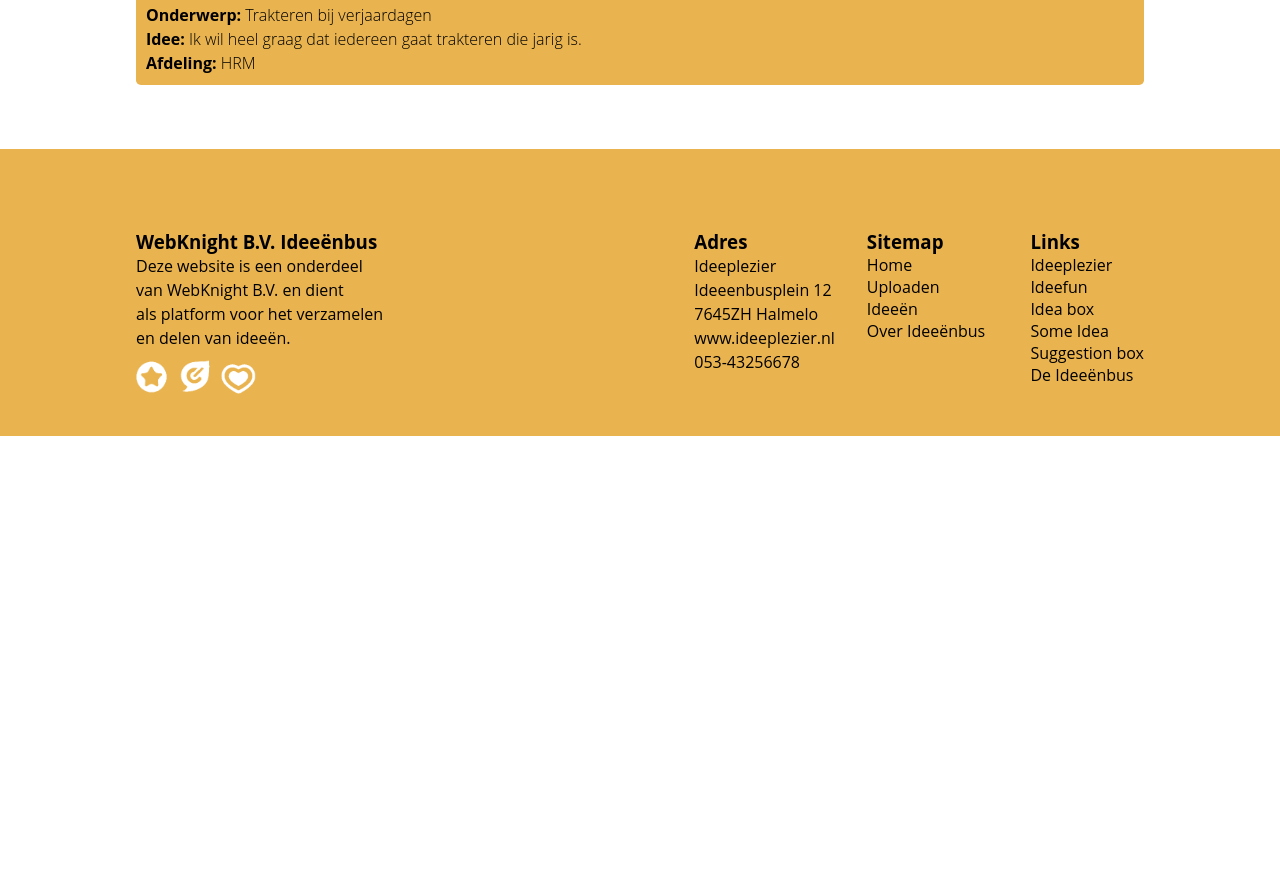
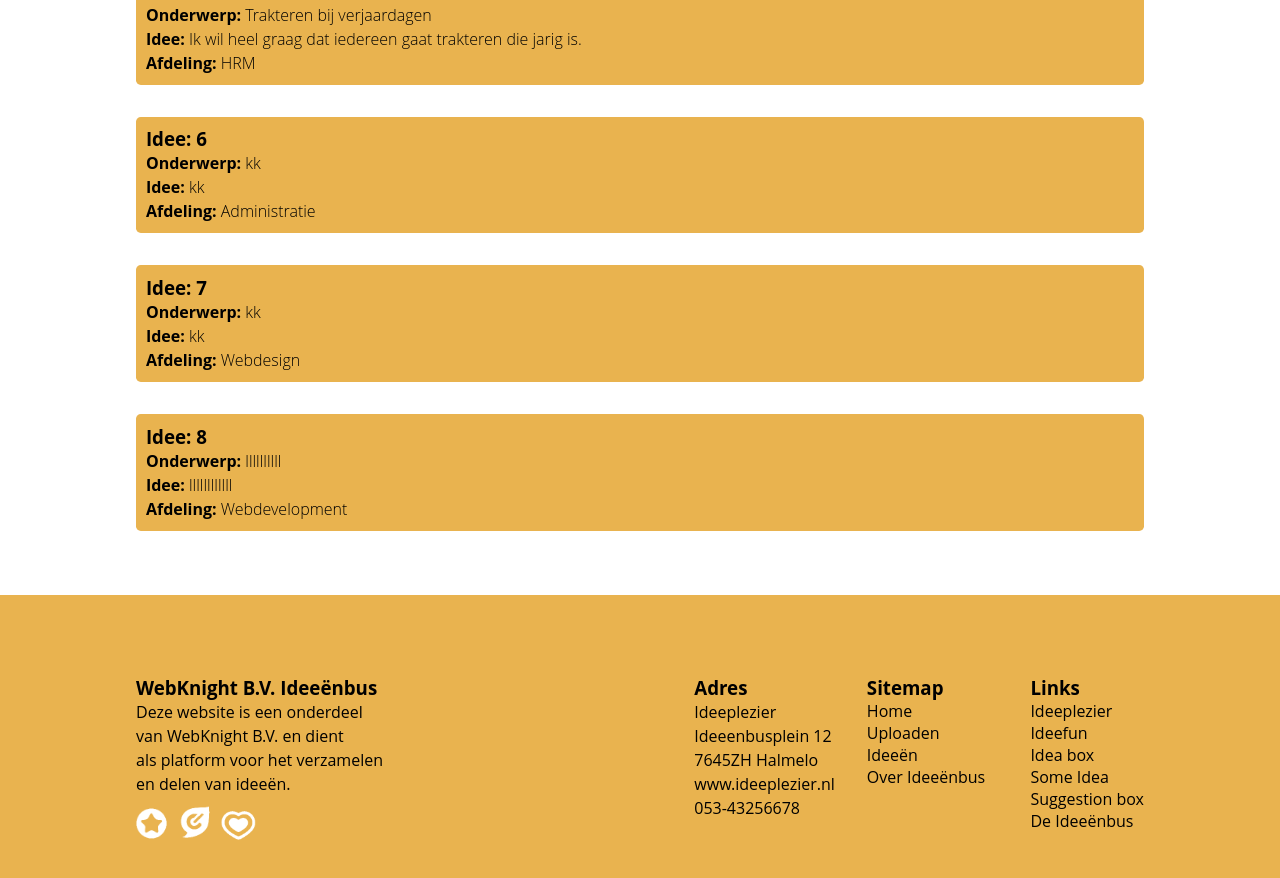
Before and after one commit to LadyoftheCave/website-loi, a Vue app: page /ideeen in a window 1280 px wide. Shown: the part 1227-2105 px from the top of the page. Before the commit the page ends 1663 px from the top, so only its background shows below. Built offline with nearby package versions, Linux system fonts and the light colour scheme; data requests are answered from the project's data file; a web font is replaced by a local one.

Commit message:
22-02
testjes

```diff
--- a/db.json
+++ b/db.json
@@ -29,6 +29,24 @@
       "onderwerp": "Trakteren bij verjaardagen",
       "ideeArea": "Ik wil heel graag dat iedereen gaat trakteren die jarig is.",
       "selectie": "HRM"
+    },
+    {
+      "id": "101e",
+      "onderwerp": "kk",
+      "ideeArea": "kk",
+      "selectie": "Administratie"
+    },
+    {
+      "id": "6807",
+      "onderwerp": "kk",
+      "ideeArea": "kk",
+      "selectie": "Webdesign"
+    },
+    {
+      "id": "0f42",
+      "onderwerp": "llllllllll",
+      "ideeArea": "llllllllllll",
+      "selectie": "Webdevelopment"
     }
   ]
 }
--- a/src/views/Ideeen.vue
+++ b/src/views/Ideeen.vue
@@ -29,7 +29,7 @@
     }
   },
   async created() {
-      const response = await fetch('http://localhost:3001/formulieren');
+    const response = await fetch('http://localhost:3000/formulieren');
     if (response.ok) {
       this.formulieren = await response.json();
     }
--- a/src/views/Uploaden.vue
+++ b/src/views/Uploaden.vue
@@ -67,7 +67,7 @@
     name: 'Uploaden',
     methods: {
       async submitForm() {
-        const response = await fetch('http://localhost:3001/formulieren', {
+        const response = await fetch('http://localhost:3000/formulieren', {
           method: 'POST',
           headers: {
             'Content-Type': 'application/json'
```
Also changed, not shown: src/views/IdeeDetail.vue (added, +24 -0 lines), src/router/index.js (line endings or trailing spaces). Lines whose indentation alone changed are shown as unchanged.
